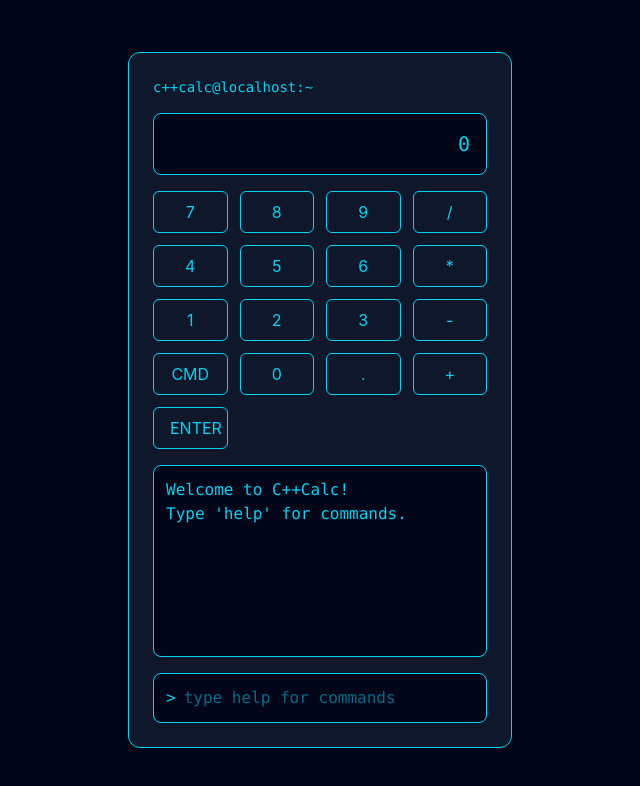
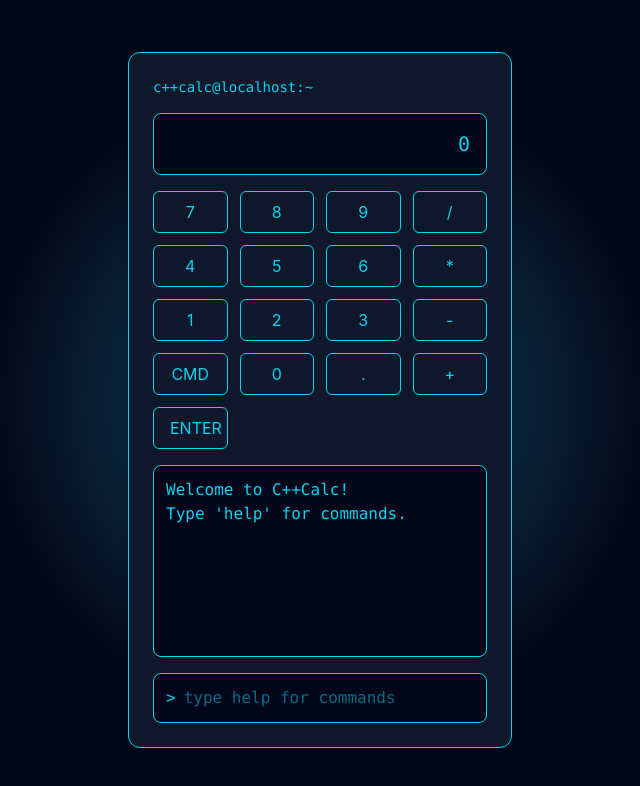
Before and after one commit to glennrobey/CppCalc, a React (Vite) app in the folder frontend/: page / in a window 1280 px wide. Shown: the top 786 px of the page, without its empty margins (320-960 px from the left). Built offline with nearby package versions, Linux system fonts and the light colour scheme.

Commit message:
add ambient background and more button functionality

```diff
--- a/frontend/src/App.tsx
+++ b/frontend/src/App.tsx
@@ -43,6 +43,10 @@ function App() {
   ];
 
   async function calculate() {
+    if (!expression.trim()) {
+      setResult("");
+      return;
+    }
     try {
       const response = await fetch("http://localhost:8080/calculate", {
         method: "POST",
@@ -172,7 +176,7 @@ function App() {
   }
 
   return (
-    <div className="min-h-screen bg-slate-950 text-slate-100 flex items-center justify-center">
+    <div className="min-h-screen bg-[radial-gradient(circle_at_center,_#164e63_0%,_#020617_45%)]  text-slate-100 flex items-center justify-center">
       <div
         className="
                 w-96
```
